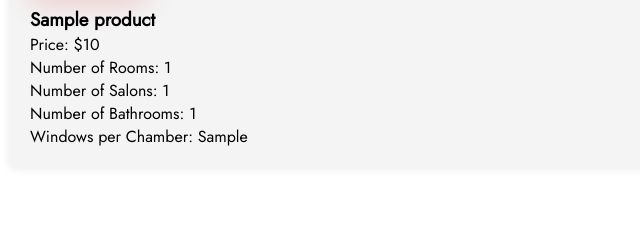
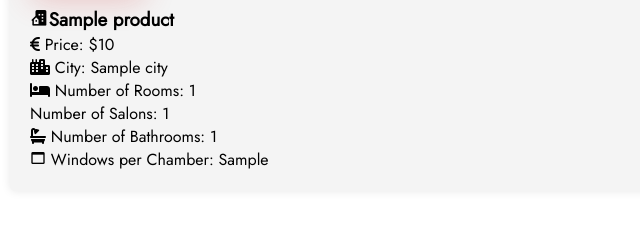
Before and after one commit to GENESESHB/island4u.tech, a Python web app: template models/templates/user.html in a window 1280 px wide. Shown: the part 228-468 px from the top of the page, without its empty margins (0-640 px from the left). Run offline with Jinja, Linux system fonts and the light colour scheme; the template is opened without the code that fills it: most values are stand-ins (such as "Sample title", 1, 10 or a date in 2020); some libraries are stand-ins or nearby versions.

Commit message:
add style and i cone | get add city and section and despley in left obj for tomorw hasta maniana

```diff
--- a/models/static/style/dashboard.css
+++ b/models/static/style/dashboard.css
@@ -38,7 +38,6 @@ header {
 	font-weight: 400;
 	transform: all .42s ease;
 }
-
 #menu-icon{
 	font-size: 35px;
 	color: #2c2c2c;
--- a/models/templates/user.html
+++ b/models/templates/user.html
@@ -8,6 +8,7 @@
 		<link rel="icon" href="{{ url_for('static', filename='images/icon.png') }}">
 		<link rel="icon" href="static/images/icon.png">
 		<link rel="preconnect" href="https://fonts.gstatic.com" crossorigin>
+		<link rel="stylesheet" href="https://cdnjs.cloudflare.com/ajax/libs/font-awesome/5.15.2/css/all.min.css" integrity="sha384-vnoVe40YO5Db/Y46xi5RXL5JPFREOpXwkjk9aOtBM1y6QKExJKR9a3eDAV+s4vC" crossorigin="anonymous">
 		<link href="https://fonts.googleapis.com/css2?family=Jost:ital,wght@0,100;0,200;0,300;0,400;1,300&display=swap" rel="stylesheet">
 		<link rel="stylesheet" href="https://cdnjs.cloudflare.com/ajax/libs/font-awesome/6.4.2/css/all.min.css" integrity="sha512-z3gLpd7yknf1YoNbCzqRKc4qyor8gaKU1qmn+CShxbuBusANI9QpRohGBreCFkKxLhei6S9CQXFEbbKuqLg0DA==" crossorigin="anonymous" referrerpolicy="no-referrer" />
 		<link rel="stylesheet" href="https://unpkg.com/boxicons@latest/css/boxicons.min.css">
@@ -35,12 +36,13 @@
 				<div class="card">
 					<img class="product-image" src="{{ url_for('serve_image', filename=product.image_path.split('/')[-1]) }}" alt="Product Image">
 					<div class="product-info">
-						<h3>{{ product.name }}</h3>
-						<p>Price: ${{ product.price }}</p>
-						<p>Number of Rooms: {{ product.num_rooms }}</p>
-						<p>Number of Salons: {{ product.num_salon }}</p>
-						<p>Number of Bathrooms: {{ product.num_bain }}</p>
-						<p>Windows per Chamber: {{ product.window_per_chamber }}</p>
+						<h3><i class='bx bxs-building-house' ></i>{{ product.name }}</h3>
+						<p><i class="fa-solid fa-euro-sign"></i> Price: ${{ product.price }}</p>
+						<p><i class="fa-solid fa-city"></i> City: {{ product.city }}</p>
+						<p><i class="fa-solid fa-bed"></i> Number of Rooms: {{ product.num_rooms }}</p>
+						<p> Number of Salons: {{ product.num_salon }}</p>
+						<p><i class="fa-solid fa-bath"></i> Number of Bathrooms: {{ product.num_bain }}</p>
+						<p><i class='bx bx-window'></i> Windows per Chamber: {{ product.window_per_chamber }}</p>
 					</div>
 				</div>
 				{% endfor %}
```
Also changed, not shown: instance/imobilier.db, models/uploads/c88e0b98-fce2-442b-a467-a12715feb18371K6AH6JSIL.jpeg (added), 1 other file.
